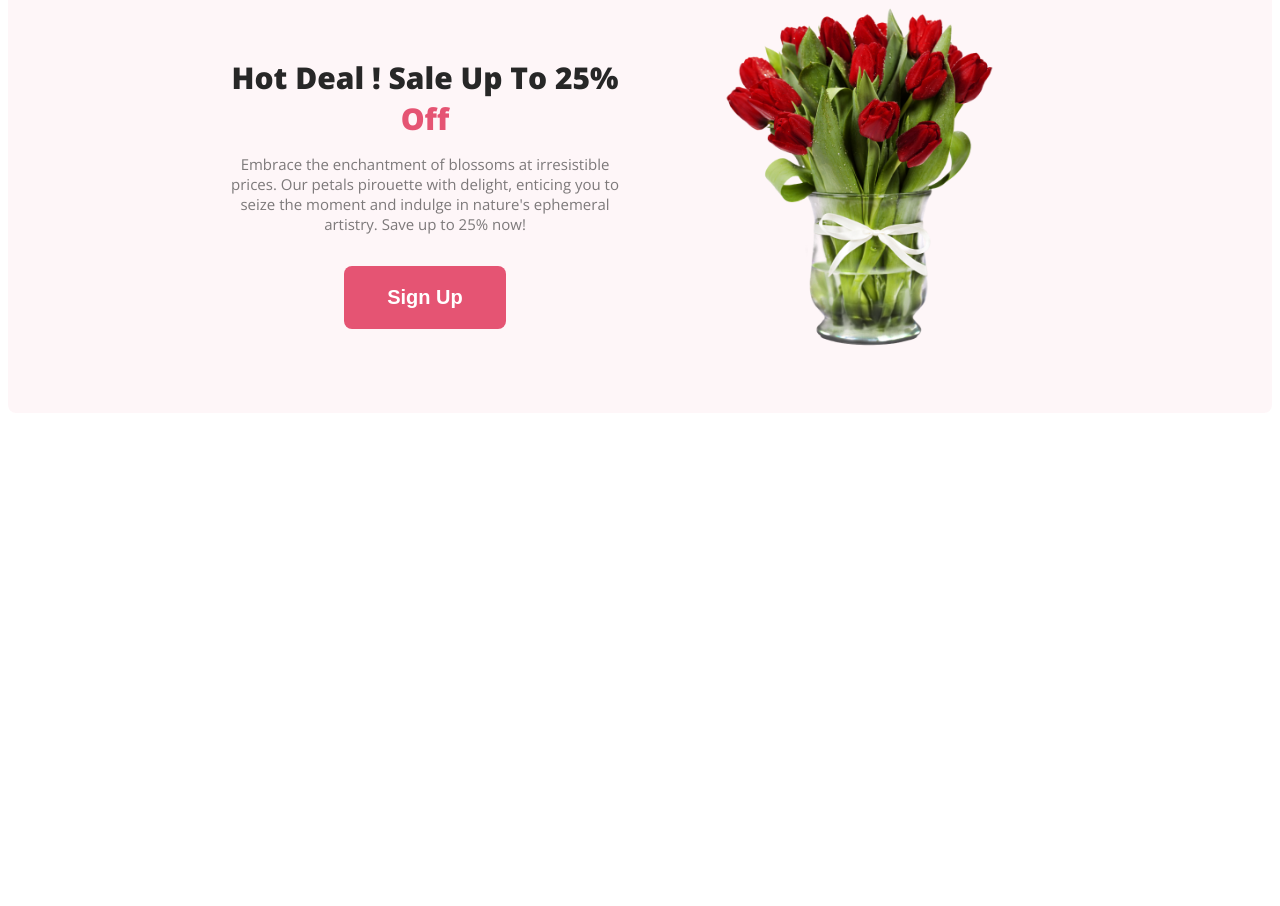
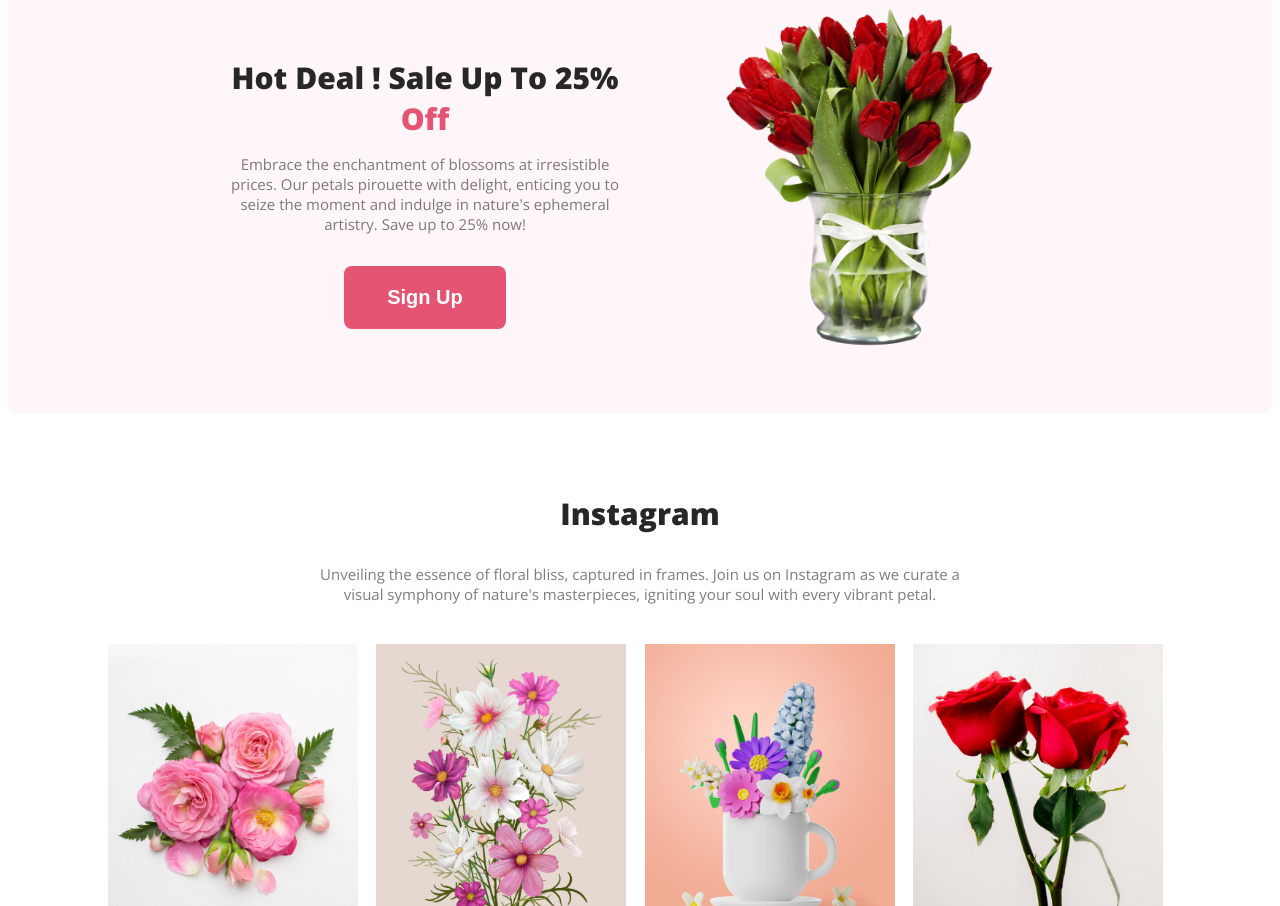
Before and after one commit to mrromanmiah/assignment-01, a plain HTML site: page index.html in a window 1280 px wide. Shown: the part 1894-2800 px from the top of the page. Before the commit the page ends 2315 px from the top, so only its background shows below. Drawn offline with nearby package versions, Linux system fonts and the light colour scheme.

Commit message:
instagram section added

```diff
--- a/index.html
+++ b/index.html
@@ -36,12 +36,14 @@
     </header>
     <main>
         <section>
-            <h3 class="section-title">Our Featured Flowers</h3>
-            <p class="section-description">Step into a blooming sanctuary where nature's poetry dances in vibrant hues.
-                Our featured flowers whisper tales of love, serenity, and joy, painting a symphony of beauty for your
-                cherished moments.</p>
-        </section>
-        <section>
+            <div>
+                <h3 class="section-title">Our Featured Flowers</h3>
+                <p class="section-description">Step into a blooming sanctuary where nature's poetry dances in vibrant
+                    hues.
+                    Our featured flowers whisper tales of love, serenity, and joy, painting a symphony of beauty for
+                    your
+                    cherished moments.</p>
+            </div>
             <div class="featured-flowers">
                 <div class="flower-1">
                     <img id="pink-tulip" src="assets/pngwing 6.png " alt="pink tulip">
@@ -56,7 +58,7 @@
             <div class="flower-name">
                 <ul>
                     <li><a href=""></a>Pink Tulip</li>
-                    <li><a href=""></a>bouquets</li>
+                    <li><a href=""></a>Bouquets</li>
                     <li><a href=""></a>Yellow Tulip</li>
                 </ul>
             </div>
@@ -81,10 +83,26 @@
             <div class="hot-deal">
                 <div class="hot-deal-items">
                     <h3 class="hot-deal-title">Hot Deal ! Sale Up To 25% <span class="secondary-color">Off</span></h3>
-                    <p class="hot-deal-description">Embrace the enchantment of blossoms at irresistible prices. Our petals pirouette with delight, enticing you to seize the moment and indulge in nature's ephemeral artistry. Save up to 25% now!</p>
+                    <p class="hot-deal-description">Embrace the enchantment of blossoms at irresistible prices. Our
+                        petals pirouette with delight, enticing you to seize the moment and indulge in nature's
+                        ephemeral artistry. Save up to 25% now!</p>
                     <button class="btn-primary">Sign Up</button>
                 </div>
                 <img class="hot-deal-pic" src="assets/pngwing 8.png" alt="Hot Deal">
+            </div>
+        </section>
+        <section>
+            <div class="instagram">
+                <h3 class="section-title">Instagram</h3>
+                <p class="section-description">Unveiling the essence of floral bliss, captured in frames. Join us on
+                    Instagram as we curate a visual symphony of nature's masterpieces, igniting your soul with every
+                    vibrant petal.</p>
+            </div>
+            <div class="instagram-photos">
+                <img class="insta-image" src="assets/Flower 01.png" alt="flower 1"><a href=""></a></img>
+                <img class="insta-image" src="assets/Rectangle 4.png" alt="flower 2"><a href=""></a></img>
+                <img class="insta-image" src="assets/Rectangle 5.png" alt="flower 3"><a href=""></a></img>
+                <img class="insta-image" src="assets/Rectangle 6.png" alt="flower 4"><a href=""></a></img>
             </div>
         </section>
     </main>
--- a/styles/assignment-01-styles.css
+++ b/styles/assignment-01-styles.css
@@ -34,7 +34,7 @@ body {
     text-align: center;
     font-size: 15px;
     font-weight: 400;
-    margin: 0px 320px;
+    margin: 0px 300px;
 }
 
 
@@ -234,3 +234,17 @@ nav a {
     height: 350px;
     flex-shrink: 0;
 }
+
+/* main section part 03 */
+
+.instagram-photos {
+    display: flex;
+    margin: 40px 100px;
+    align-items: center;
+    justify-content: space-between;
+}
+
+.insta-image {
+    width: 250px;
+    height: 300px;
+}
```
